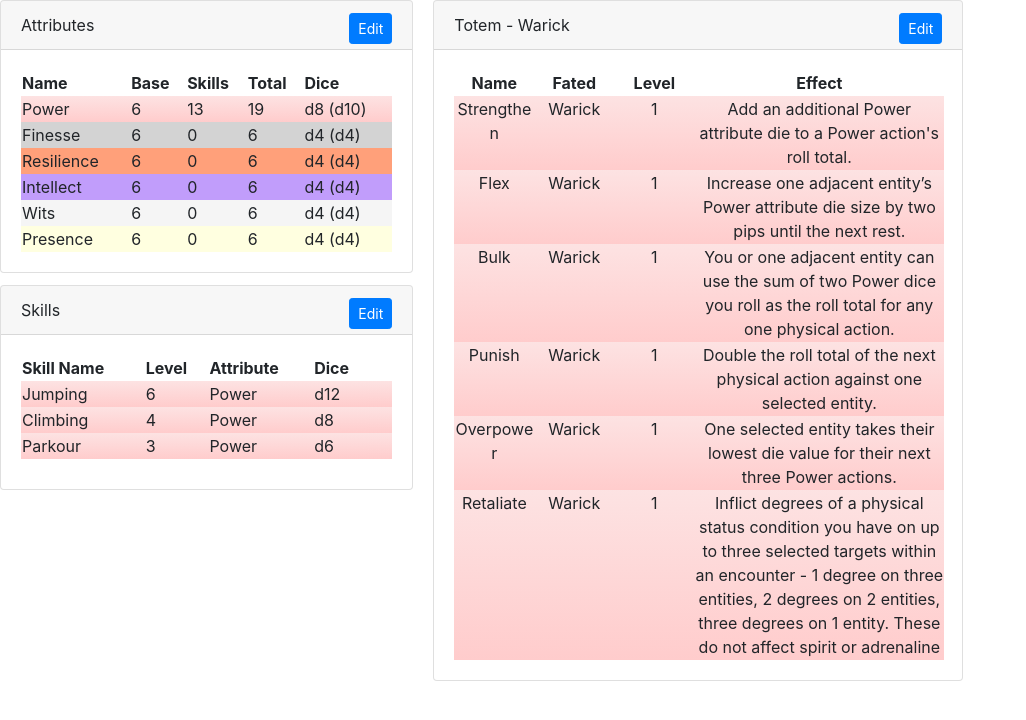
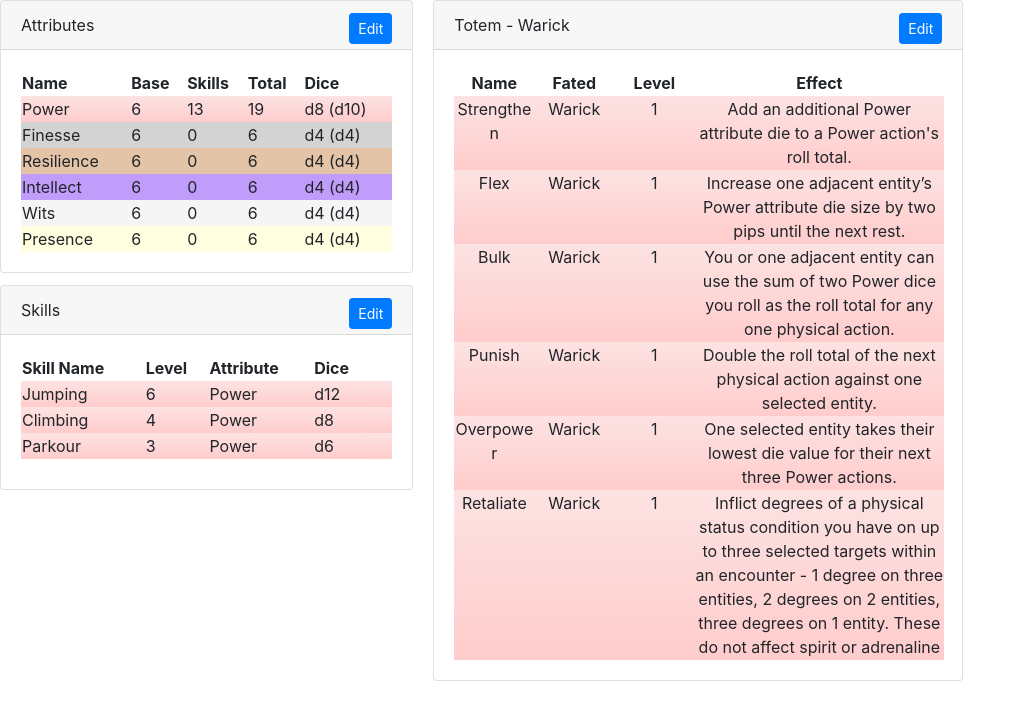
Before and after one commit to Shadow-Night-Black/ToF-Character-Sheet, a React (Create React App) app: page / in a window 1280 px wide. Shown: the top 720 px of the page, without its empty margins (0-1026 px from the left). Built offline with nearby package versions, Linux system fonts and the light colour scheme.

Commit message:
fix create skill button placement, adjust res colour

```diff
--- a/src/App.css
+++ b/src/App.css
@@ -28,7 +28,7 @@ input {
 }
 
 .Resilience {
-  background-color: lightsalmon;
+  background-color: hsl(30 52% 77% / 1);
 }
 
 .Resilience-Header {
--- a/src/UI/Widgets/SkillsWidget.tsx
+++ b/src/UI/Widgets/SkillsWidget.tsx
@@ -1,4 +1,4 @@
-import React, { FunctionComponent } from "react";
+import React, { FunctionComponent, Fragment } from "react";
 import { WidgetConstructor, WidgetProps } from "./Widget";
 import { Skill, ToDie, NewSkill } from "../../Models/Skill";
 import { AppControls } from "../../App";
@@ -33,6 +33,7 @@ const WidgetHeader: FunctionComponent<WidgetProps> = ({ appControls, state }) =>
 
 const WidgetBody: FunctionComponent<WidgetProps> = ({ state, editMode, appControls }) => {
   return (
+    <Fragment>
       <table className='skill-grid table-condensed'>
         <thead className='skill-header'>
           <tr>
@@ -48,12 +49,18 @@ const WidgetBody: FunctionComponent<WidgetProps> = ({ state, editMode, appContro
             editMode
               ? EditBodyRow(skill, {
                   ...appControls,
-              remove: (pred) => appControls.update((old) => ({ ...old, skills: old.skills.filter((s) => !pred(s)) })),
+                  remove: (pred) =>
+                    appControls.update((old) => ({ ...old, skills: old.skills.filter((s) => !pred(s)) })),
                   update: (map) =>
-                appControls.update((old) => ({ ...old, skills: old.skills.map((s) => (s !== skill ? s : map(s))) })),
+                    appControls.update((old) => ({
+                      ...old,
+                      skills: old.skills.map((s) => (s !== skill ? s : map(s))),
+                    })),
                 })
               : WidgetBodyRow(skill)
           )}
+        </tbody>
+      </table>
       <div className='skill-add'>
         {editMode ? (
           <button
@@ -66,8 +73,7 @@ const WidgetBody: FunctionComponent<WidgetProps> = ({ state, editMode, appContro
           </button>
         ) : null}
       </div>
-</tbody>
-    </table>
+    </Fragment>
   );
 };
 
@@ -101,14 +107,17 @@ function EditBodyRow(skill: Skill, { update, remove }: AppControls<Skill>): JSX.
         />
       </td>
       <td className={`skill-attribute`}>
-        <select  className="btn"
+        <select
+          className='btn'
           onChange={(e) => {
             const newval = GetDefaultAttributes().find((a) => a.key === Number(e.target.value));
             if (newval) update((old) => ({ ...old, attribute: newval }));
           }}
         >
           {GetDefaultAttributes().map((a) => (
-            <option value={a.key} selected={skill.attribute === a}>{a.name} </option>
+            <option value={a.key} selected={skill.attribute === a}>
+              {a.name}{" "}
+            </option>
           ))}
         </select>
       </td>
```
Lines whose indentation alone changed are shown as unchanged.
